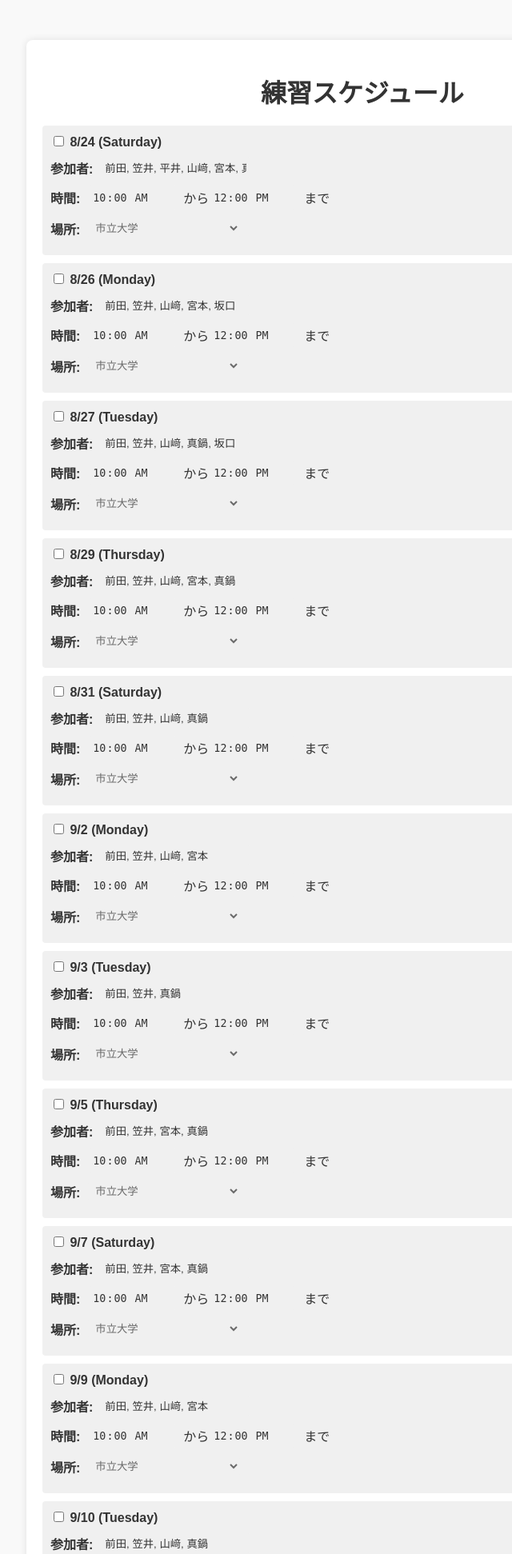
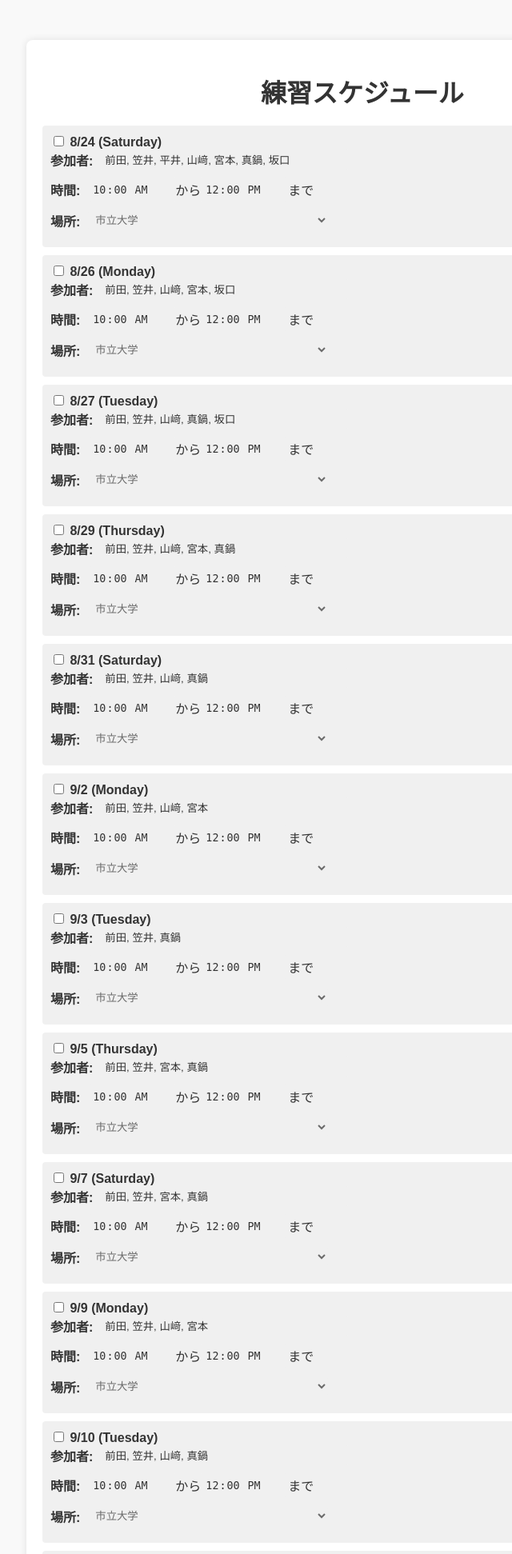
Before and after one commit to Hiro-ch/kyudou-schedule, a Flask app: page / in a window 1280 px wide. Shown: the top 1943 px of the page at 80% size, without its empty margins (187-827 px from the left). Run offline with Flask 3, Linux system fonts and the light colour scheme; a user stored in the database is signed in.

Commit message:
Display all participant names

```diff
--- a/static/styles.css
+++ b/static/styles.css
@@ -42,32 +42,61 @@ h1, h2 {
     margin: 10px 0;
     padding: 10px;
     border-radius: 4px;
-    display: block;
-}
-
-.schedule-detail {
-    margin-top: 10px;
 }
 
 .schedule-item {
+    display: flex;
+    flex-wrap: nowrap; /* 横並びで表示 */
+    align-items: center;
     margin-bottom: 10px;
-    display: flex;
-    align-items: center;
-    flex-wrap: wrap;
 }
 
 .schedule-item label {
+    font-weight: bold;
     margin-right: 10px;
-    font-weight: bold;
 }
 
-input[type="text"], input[type="time"], select {
+.schedule-item .time, .schedule-item .location {
+    margin-right: 20px;
+    white-space: nowrap; /* 時間や場所が改行されないようにする */
+    flex-shrink: 0; /* この部分が縮小されないようにする */
+}
+
+.schedule-item .participants {
+    display: flex;
+    flex-wrap: nowrap; /* 名前を横に並べる */
+    flex-grow: 1; /* 名前部分が可能な限り幅を取るようにする */
+    min-width: 50%; /* 名前部分の最小幅を設定 */
+    max-width: 400%;
+}
+
+.participants span {
+    margin-right: 10px; /* 各名前の間にスペースを設定 */
+    white-space: nowrap; /* 名前が改行されないようにする */
+    overflow: hidden;
+    text-overflow: ellipsis;
+    flex-shrink: 0; /* 名前部分が縮小されないようにする */
+}
+
+input[type="text"], select {
     padding: 5px;
     border: 1px solid #ccc;
     border-radius: 4px;
-    margin-right: 10px;
+    min-width: 300px; /* 入力フィールドの最小幅を設定 */
+    white-space: nowrap;
+    overflow: hidden;
+    text-overflow: ellipsis;
 }
 
+input[type="time"] {
+    padding: 5px;
+    border: 1px solid #ccc;
+    border-radius: 4px;
+    min-width: 50px; /* 入力フィールドの最小幅を設定 */
+    white-space: nowrap;
+    overflow: hidden;
+    text-overflow: ellipsis;
+}
 input[readonly], input:disabled, select:disabled {
     background-color: #f0f0f0;
     border: none;
@@ -119,6 +148,7 @@ input[readonly], input:disabled, select:disabled {
     font-size: 16px;
     width: 48%; /* フォームで使用されるボタンの幅を調整 */
 }
+
 .add-btn {
     background-color: #FFA500; /* オレンジ色 */
     color: white;
@@ -132,6 +162,7 @@ input[readonly], input:disabled, select:disabled {
     cursor: pointer;
     border-radius: 4px;
 }
+
 .submit-btn:hover {
     background-color: #007bb5;
 }
@@ -144,6 +175,6 @@ input[readonly], input:disabled, select:disabled {
     background-color: #45a049;
 }
 
-.add-btn.hover {
+.add-btn:hover {
     background-color: #FF8C00;
 }
```
